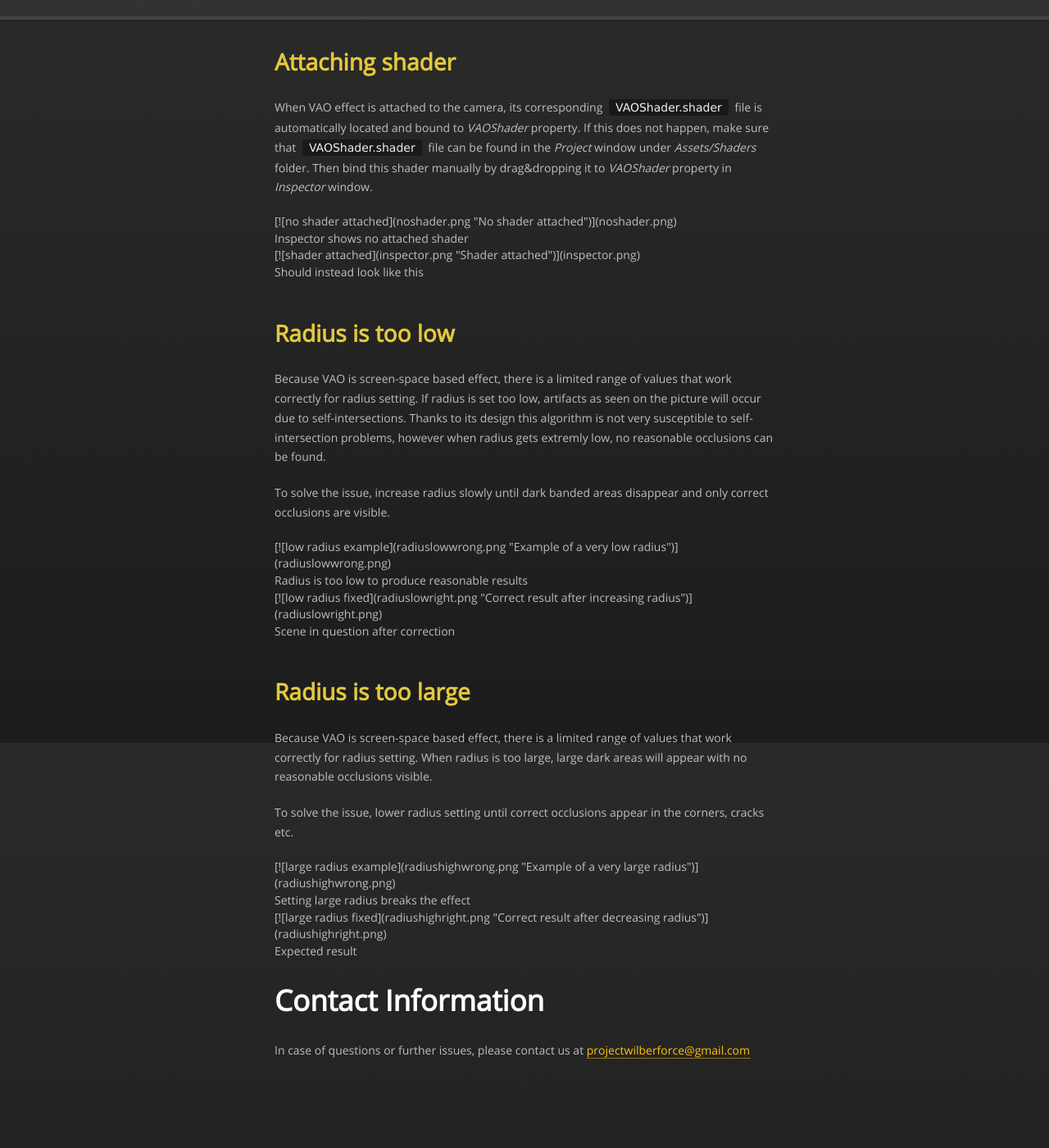
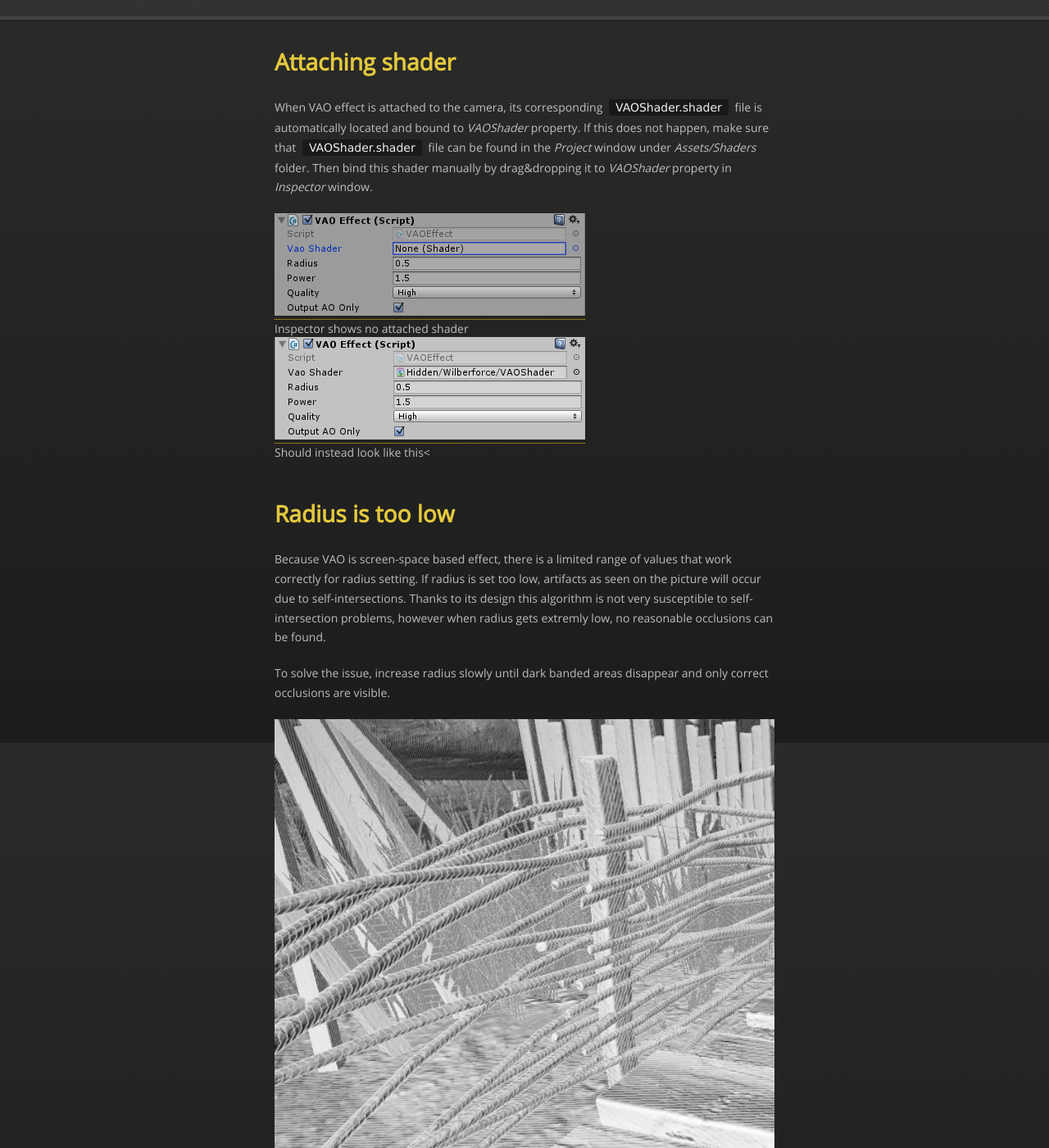
Before and after one commit to projectwilberforce/projectwilberforce.github.io, a Jekyll site: the page built from vaomanual/index.md, in a window 1280 px wide and 1400 px high, scrolled down 5394 px. Shown: the whole window at 82% size. Built offline with Jekyll 4.4.1, drawn with Linux system fonts in a browser that asks for light colours; nearby versions of some CDN libraries.

Commit message:
images as figures

```diff
--- a/vaomanual/index.md
+++ b/vaomanual/index.md
@@ -99,6 +99,7 @@ When near and far clipping planes of the camera are too far apart, banding artif
 
 Note that range of possible settings is determined by precision of depth buffer.
 
+<p>
 <figure>
 <a href="farplanewrong.png"><img src="farplanewrong.png" alt="incorrect far plane" title="Incorrect far plane"/></a>
 <figcaption>Example of banding artifacts caused by incorrectly set far plane</figcaption>
@@ -107,19 +108,22 @@ Note that range of possible settings is determined by precision of depth buffer.
 <a href="farplaneright.png"><img src="farplaneright.png" alt="correct far plane" title="Correct far plane"/></a>
 <figcaption>Adjusting far plane fixes the issue</figcaption>
 </figure>
+</p>
 
 ## Attaching shader
 
 When VAO effect is attached to the camera, its corresponding `VAOShader.shader` file is automatically located and bound to *VAOShader* property. If this does not happen, make sure that `VAOShader.shader` file can be found in the *Project* window under *Assets/Shaders* folder. Then bind this shader manually by drag&dropping it to *VAOShader* property in *Inspector* window.
 
+<p>
 <figure>
-[![no shader attached](noshader.png "No shader attached")](noshader.png)
+<a href="noshader.png"><img src="noshader.png" alt="no shader attached" title="No shader attached"/></a>
 <figcaption>Inspector shows no attached shader</figcaption>
 </figure>
 <figure>
-[![shader attached](inspector.png "Shader attached")](inspector.png)
-<figcaption>Should instead look like this</figcaption>
+<a href="inspector.png"><img src="inspector.png" alt="shader attached" title="Shader attached"/></a>
+<figcaption>Should instead look like this<</figcaption>
 </figure>
+</p>
 
 ## Radius is too low
 
@@ -127,14 +131,16 @@ Because VAO is screen-space based effect, there is a limited range of values tha
 
 To solve the issue, increase radius slowly until dark banded areas disappear and only correct occlusions are visible.
 
+<p>
 <figure>
-[![low radius example](radiuslowwrong.png "Example of a very low radius")](radiuslowwrong.png)
+<a href="radiuslowwrong.png"><img src="radiuslowwrong.png" alt="low radius example" title="Example of a very low radius"/></a>
 <figcaption>Radius is too low to produce reasonable results</figcaption>
 </figure>
 <figure>
-[![low radius fixed](radiuslowright.png "Correct result after increasing radius")](radiuslowright.png)
+<a href="radiuslowright.png"><img src="radiuslowright.png" alt="low radius fixed" title="Correct result after increasing radius"/></a>
 <figcaption>Scene in question after correction</figcaption>
 </figure>
+</p>
 
 ## Radius is too large
 
@@ -142,14 +148,16 @@ Because VAO is screen-space based effect, there is a limited range of values tha
 
 To solve the issue, lower radius setting until correct occlusions appear in the corners, cracks etc.
 
+<p>
 <figure>
-[![large radius example](radiushighwrong.png "Example of a very large radius")](radiushighwrong.png)
+<a href="radiushighwrong.png"><img src="radiushighwrong.png" alt="large radius example" title="Example of a very large radius"/></a>
 <figcaption>Setting large radius breaks the effect</figcaption>
 </figure>
 <figure>
-[![large radius fixed](radiushighright.png "Correct result after decreasing radius")](radiushighright.png)
+<a href="radiushighright.png"><img src="radiushighright.png" alt="large radius fixed" title="Correct result after decreasing radius"/></a>
 <figcaption>Expected result</figcaption>
 </figure>
+</p>
 
 # Contact Information
 In case of questions or further issues, please contact us at <projectwilberforce@gmail.com>
```
